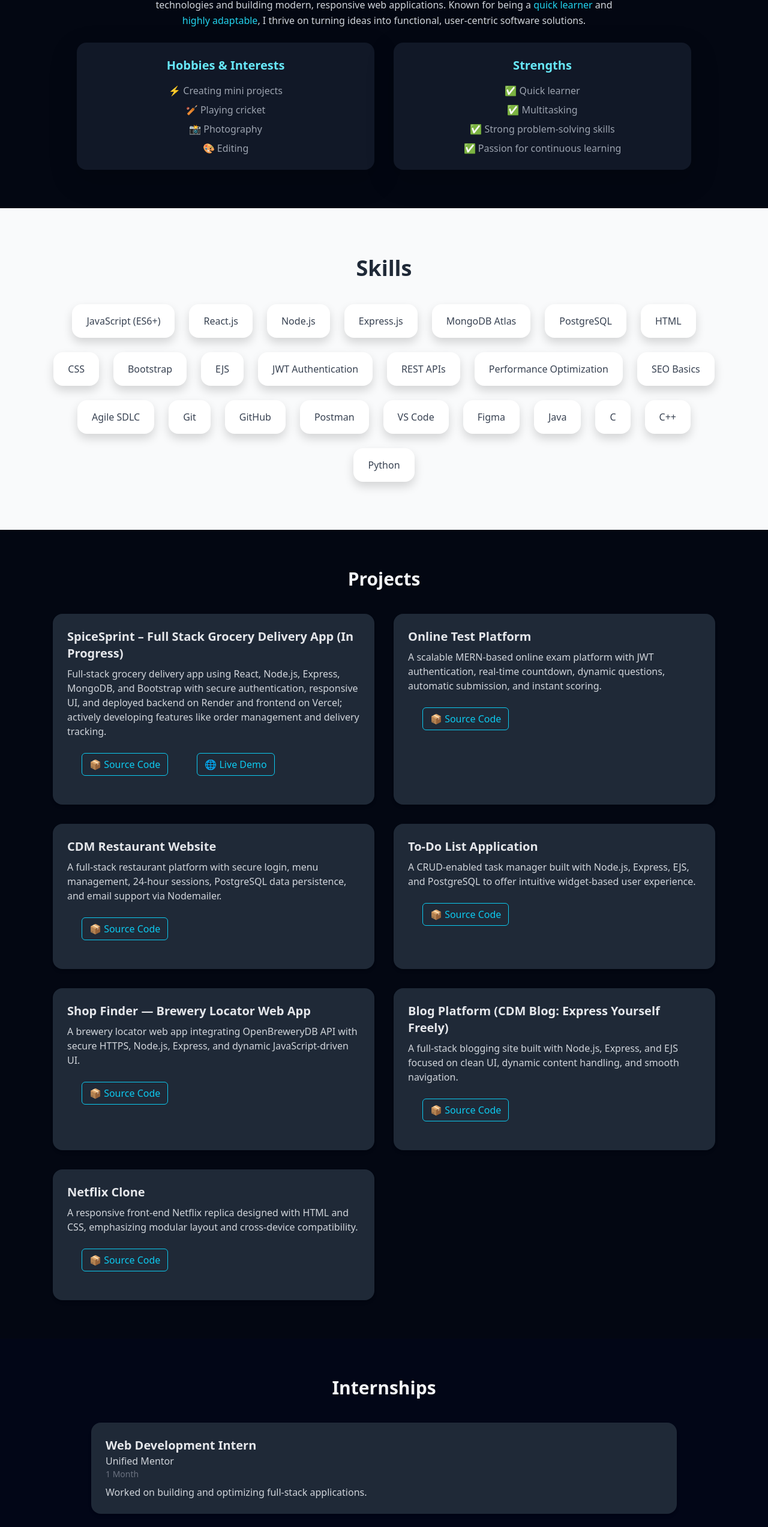
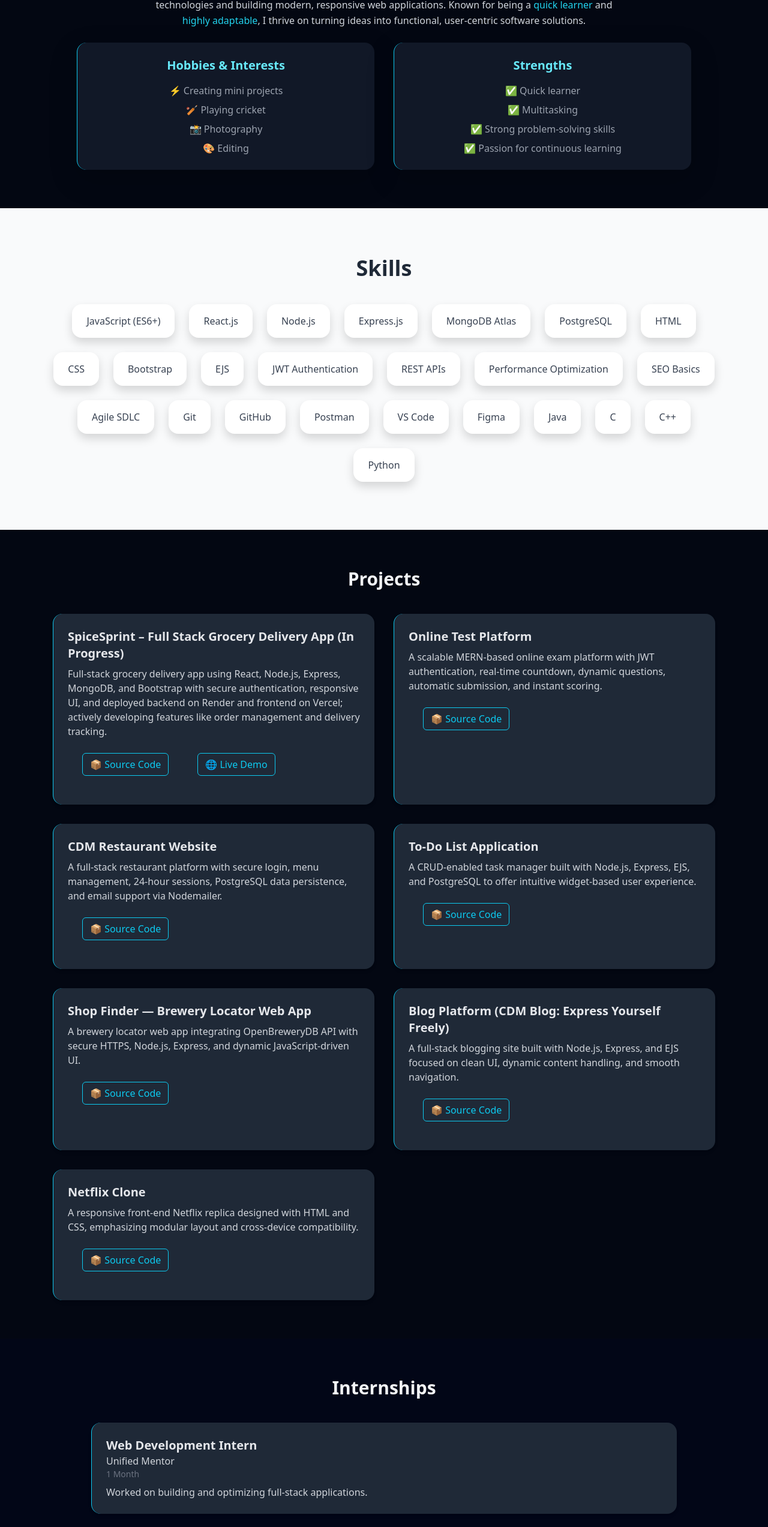
Before and after one commit to MALLIKHARJUNCH-02/Mallikharjun-Reddy-Portfolio, a React (Vite) app: page / in a window 1280 px wide. Shown: the part 1039-3584 px from the top of the page at 60% size. Built offline with nearby package versions, Linux system fonts and the light colour scheme.

Commit message:
Updated borders

```diff
--- a/src/sections/About.jsx
+++ b/src/sections/About.jsx
@@ -30,7 +30,7 @@ const About = () => {
             initial={{ opacity: 0, y: -30, scale: 0.7 }}
             animate={isInView ? { opacity: 1, y: 0, scale: 1 } : {}}
             transition={{ duration: 0.6 }}
-            className="bg-gray-900 p-6 rounded-2xl shadow-lg"
+            className="bg-gray-900 p-6 rounded-2xl shadow-lg border-start border-info"
           >
             <h3 className="text-xl font-semibold text-cyan-300 mb-3">
               Hobbies & Interests
@@ -71,7 +71,7 @@ const About = () => {
             initial={{ opacity: 0, y: -30, scale: 0.7 }}
             animate={isInView ? { opacity: 1, y: 0, scale: 1 } : {}}
             transition={{ duration: 0.6 }}
-            className="bg-gray-900 p-6 rounded-2xl shadow-lg"
+            className="bg-gray-900 p-6 rounded-2xl shadow-lg border-start border-info"
           >
             <h3 className="text-xl font-semibold text-cyan-300 mb-3">
               Strengths
--- a/src/sections/Certifications.jsx
+++ b/src/sections/Certifications.jsx
@@ -24,7 +24,7 @@ const Certifications = () => {
               initial={{ opacity: 0, y: 30 }}
               animate={isInView ? { opacity: 1, y: 0 } : {}}
               transition={{ duration: 0.6, delay: index * 0.1 }}
-              className="p-4 rounded-xl shadow-md bg-gray-800"
+              className="p-4 rounded-xl shadow-md bg-gray-800 border-start border-info"
             >
               <h3 className="text-lg font-semibold text-gray-200">{cert.title}</h3>
               <p className="text-gray-400">
--- a/src/sections/Education.jsx
+++ b/src/sections/Education.jsx
@@ -21,7 +21,7 @@ const Education = () => {
                         initial={{ opacity: 0, y: 30 }}
                        animate={isInView ? { opacity: 1, y: 0 } : {}}
                         transition={{ duration: 0.6 }}
-                        key={index} className="mb-6 p-6 rounded-2xl shadow-md bg-gray-800">
+                        key={index} className="mb-6 p-6 rounded-2xl shadow-md bg-gray-800 border-start border-info">
                         <h3 className="text-xl font-semibold text-gray-200">{edu.degree}</h3>
                         <p className="text-gray-300 dark:text-gray-300">{edu.institution}</p>
                         <p className="text-sm text-gray-400">{edu.year}</p>
--- a/src/sections/Internships.jsx
+++ b/src/sections/Internships.jsx
@@ -23,7 +23,7 @@ const Internships = () => {
             initial={{ opacity: 0, y: 30 }}
             animate={isInView ? { opacity: 1, y: 0 } : {}}
             transition={{ duration: 0.6}}
-            className="mb-6 p-6 rounded-2xl shadow-md bg-gray-800 dark:bg-gray-800"
+            className="mb-6 p-6 rounded-2xl shadow-md bg-gray-800 dark:bg-gray-800 border-start border-info"
           >
             <h3 className="text-xl font-semibold text-gray-200">{intern.role}</h3>
             <p className="text-gray-300">{intern.company}</p>
--- a/src/sections/Projects.jsx
+++ b/src/sections/Projects.jsx
@@ -22,7 +22,7 @@ const Projects = () => {
                             initial={{ opacity: 0, y: 30 }}
                             animate={isInView ? { opacity: 1, y: 0 } : {}}
                             transition={{ duration: 0.6 }}
-                            key={index} className="p-6 rounded-2xl shadow-md bg-gray-800 dark:bg-gray-800">
+                            key={index} className="p-6 rounded-2xl shadow-md bg-gray-800 dark:bg-gray-800 border-start border-info">
                             <h3 className="text-xl font-semibold text-gray-200">{project.title}</h3>
                             <p className="mt-2 text-gray-300 dark:text-gray-300">{project.description}</p>
 
```
